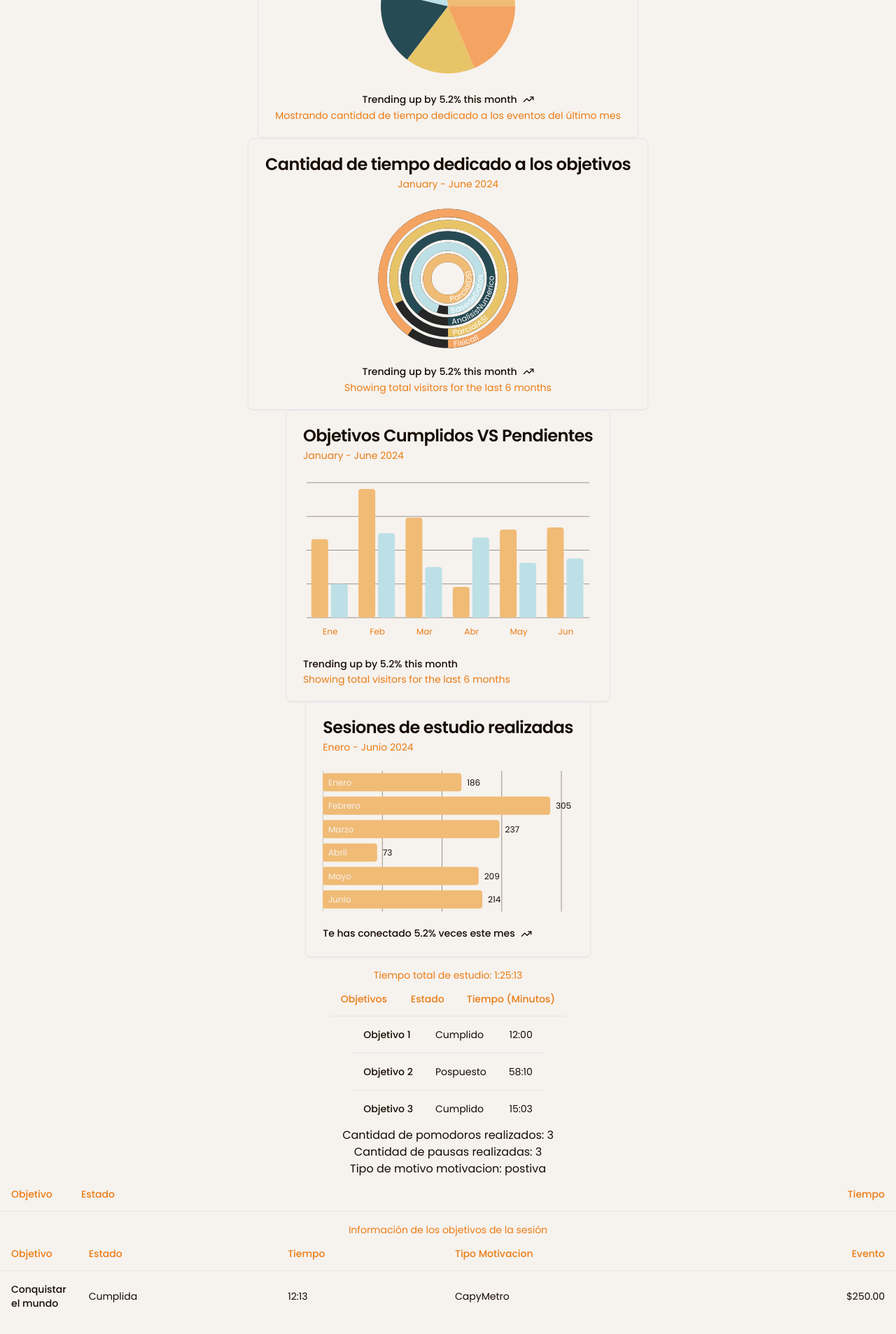
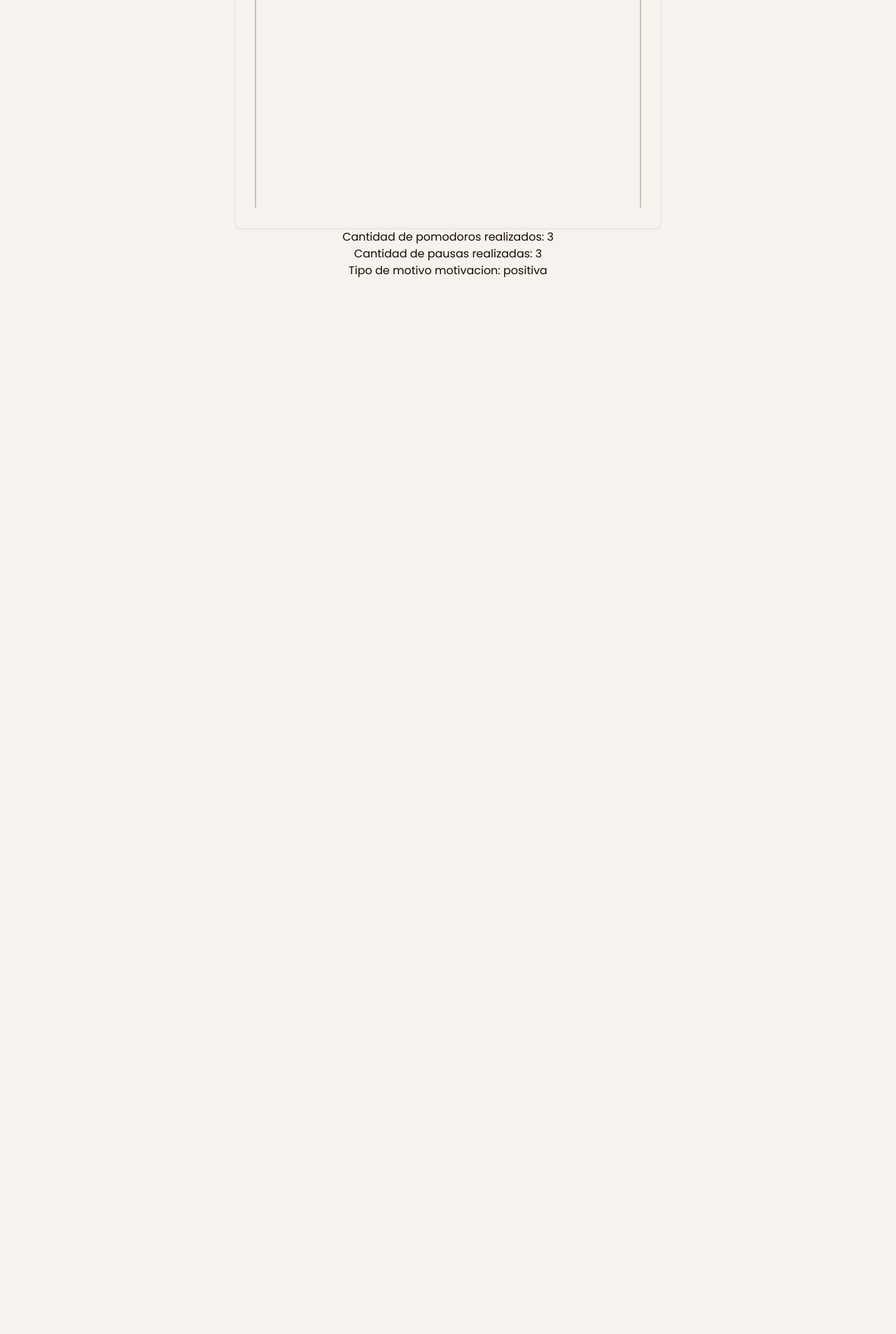
Before and after one commit to alanmoyano/capyfocus, a React (Vite) app: page /capyEstadisticas in a window 1280 px wide. Shown: the part 300-2207 px from the top of the page at 70% size. After the commit the page ends 800 px from the top, so only its background shows below. Built offline with nearby package versions, Linux system fonts and the light colour scheme.

Commit message:
CapyEstadisticas en proceso

```diff
--- a/src/components/CapyEstadisticas.tsx
+++ b/src/components/CapyEstadisticas.tsx
@@ -144,12 +144,10 @@ const chartConfig3 = {
 } satisfies ChartConfig
 
 export default function CapyEstadisticas() {
-  const totalVisitors = React.useMemo(() => {
-    return chartData1.reduce((acc, curr) => acc + curr.desktop + curr.mobile, 0)
-  }, [])
+  const [selectedPeriod, setSelectedPeriod] = React.useState('sesion')
 
   const handleSelect = (value: string) => {
-    console.log(value)
+    setSelectedPeriod(value)
   }
 
   const { objetivos, tiempo } = useObjetivos()
@@ -159,14 +157,14 @@ export default function CapyEstadisticas() {
       <p className='text-2xl font-bold'>CapyEstadisticas</p>
       {/* Seleccion de tiempo */}
       <div className='flex'>
-        <Select onValueChange={value => handleSelect(value)}>
-          <SelectTrigger className='ml-4 w-[280px]'>
-            <SelectValue placeholder='Selecciona un periodo' />
+        <Select onValueChange={value => handleSelect(value)} defaultValue='sesion'>
+          <SelectTrigger className='ml-4 w-[280px]' >
+            <SelectValue placeholder='Selecciona un periodo'  />
           </SelectTrigger>
           <SelectContent>
             <SelectGroup>
               <SelectLabel>Periodo de tiempo</SelectLabel>
-              <SelectItem key={0} value='sesion'>
+              <SelectItem key={0} value='sesion' >
                 <TooltipProvider>
                   <Tooltip>
                     <TooltipTrigger asChild>
@@ -247,11 +245,107 @@ export default function CapyEstadisticas() {
           </SelectContent>
         </Select>
       </div>
-      {/* Eventos el último mes esto se podría mostrar en mes o semana o bimestre */}
+
+      {selectedPeriod === 'sesion' && (
+        <>
+          {/* Tabla de objetivos de la sesión */}
+          <Table>
+            <TableCaption>Información de los objetivos de la sesión</TableCaption>
+            <TableHeader>
+              <TableRow>
+                <TableHead className='w-[100px]'>Objetivo</TableHead>
+                <TableHead>Estado</TableHead>
+                <TableHead className='text-right'>Tiempo</TableHead>
+              </TableRow>
+            </TableHeader>
+            <TableBody>
+              {objetivos.map((objetivo, index) => (
+                <TableRow key={index}>
+                  <TableCell className='font-medium'>{objetivo}</TableCell>
+                  <TableCell>{tiempo[objetivo] === 0 ? 'Pendiente' : 'Cumplido'}</TableCell>
+                  <TableCell className='text-right'>
+                    {(() => {
+                      const time = tiempo[objetivo] || 0;
+                      const hours = Math.floor(time / 3600);
+                      const minutes = Math.floor((time % 3600) / 60);
+                      const seconds = time % 60;
+
+                      if (hours > 0) {
+                        return `${hours}:${minutes.toString().padStart(2, '0')}:${seconds.toString().padStart(2, '0')}`;
+                      } else {
+                        return `${minutes}:${seconds.toString().padStart(2, '0')}`;
+                      }
+                    })()}
+                  </TableCell>
+                </TableRow>
+              ))}
+            </TableBody>
+          </Table>
+
+          {/* Gráfico de sesión (por ejemplo, un gráfico de barras) */}
+          <Card>
+            <CardHeader>
+              <CardTitle>Tiempo dedicado a objetivos en la sesión actual</CardTitle>
+            </CardHeader>
+            <CardContent>
+              <ChartContainer config={chartConfig}>
+                <BarChart
+                  accessibilityLayer
+                  data={objetivos.map(objetivo => ({
+                    objetivo,
+                    tiempo: tiempo[objetivo] || 0
+                  }))}
+                  layout='vertical'
+                >
+                  <CartesianGrid horizontal={false} />
+                  <YAxis
+                    dataKey='objetivo'
+                    type='category'
+                    tickLine={false}
+                    tickMargin={10}
+                    axisLine={false}
+                    tickFormatter={(value: string) => value.slice(0, 3)}
+                    hide
+                  />
+                  <XAxis dataKey='tiempo' type='number' hide />
+                  <ChartTooltip
+                    cursor={false}
+                    content={<ChartTooltipContent indicator='line' />}
+                  />
+                  <Bar
+                    dataKey='tiempo'
+                    layout='vertical'
+                    fill='var(--color-desktop)'
+                    radius={4}
+                  >
+                    <LabelList
+                      dataKey='objetivo'
+                      position='insideLeft'
+                      offset={8}
+                      className='fill-[--color-label]'
+                      fontSize={12}
+                    />
+                    <LabelList
+                      dataKey='tiempo'
+                      position='right'
+                      offset={8}
+                      className='fill-foreground'
+                      fontSize={12}
+                    />
+                  </Bar>
+                </BarChart>
+              </ChartContainer>
+            </CardContent>
+          </Card>
+        </>
+      )}
+
+      {selectedPeriod === 'Semana' && (
+        <>
+          {/* Gráfico semanal */}
           <Card className='flex flex-col'>
             <CardHeader className='items-center pb-0'>
-          <CardTitle>Eventos</CardTitle>
-          <CardDescription></CardDescription>
+              <CardTitle>Eventos de la semana</CardTitle>
             </CardHeader>
             <CardContent className='flex-1 pb-0'>
               <ChartContainer
@@ -276,65 +370,50 @@ export default function CapyEstadisticas() {
                 </PieChart>
               </ChartContainer>
             </CardContent>
-        <CardFooter className='flex-col gap-2 text-sm'>
-          <div className='flex items-center gap-2 font-medium leading-none'>
-            Trending up by 5.2% this month <TrendingUp className='h-4 w-4' />
-          </div>
-          <div className='leading-none text-muted-foreground'>
-            Mostrando cantidad de tiempo dedicado a los eventos del último mes
-          </div>
-        </CardFooter>
           </Card>
 
-      {/* Top 5 de objetivos frecuentes se mostraria como sesión diaria */}
-      <hr />
-      <Card className='flex flex-col'>
-        <CardHeader className='items-center pb-0'>
-          <CardTitle>Cantidad de tiempo dedicado a los objetivos</CardTitle>
-          <CardDescription>January - June 2024</CardDescription>
-        </CardHeader>
-        <CardContent className='flex-1 pb-0'>
-          <ChartContainer
-            config={chartConfig3}
-            className='mx-auto aspect-square max-h-[250px]'
-          >
-            <RadialBarChart
-              data={chartData}
-              startAngle={-90}
-              endAngle={380}
-              innerRadius={30}
-              outerRadius={110}
-            >
-              <ChartTooltip
-                cursor={false}
-                content={<ChartTooltipContent hideLabel nameKey='browser' />}
-              />
-              <RadialBar dataKey='visitors' background>
-                <LabelList
-                  position='insideStart'
-                  dataKey='browser'
-                  className='fill-white capitalize mix-blend-luminosity'
-                  fontSize={11}
-                />
-              </RadialBar>
-            </RadialBarChart>
-          </ChartContainer>
-        </CardContent>
-        <CardFooter className='flex-col gap-2 text-sm'>
-          <div className='flex items-center gap-2 font-medium leading-none'>
-            Trending up by 5.2% this month <TrendingUp className='h-4 w-4' />
-          </div>
-          <div className='leading-none text-muted-foreground'>
-            Showing total visitors for the last 6 months
-          </div>
-        </CardFooter>
-      </Card>
+          {/* Tabla semanal */}
+          <Table className='flex w-full flex-col items-center justify-center'>
+            <TableCaption>Resumen semanal</TableCaption>
+            <TableHeader>
+              <TableRow>
+                <TableHead className='w-[100px]'>Objetivos</TableHead>
+                <TableHead>Estado</TableHead>
 
-      {/* Objetivos Cumplidos VS Pendientes cada 6 meses */}
+                <TableHead className='text-right'>Tiempo (Minutos)</TableHead>
+              </TableRow>
+            </TableHeader>
+            <TableBody>
+              <TableRow>
+                <TableCell className='font-medium'>Objetivo 1</TableCell>
+                <TableCell>Cumplido</TableCell>
+
+                <TableCell className='text-right'>12:00</TableCell>
+              </TableRow>
+              <TableRow>
+                <TableCell className='font-medium'>Objetivo 2</TableCell>
+                <TableCell>Pospuesto</TableCell>
+
+                <TableCell className='text-right'>58:10</TableCell>
+              </TableRow>
+              <TableRow>
+                <TableCell className='font-medium'>Objetivo 3</TableCell>
+                <TableCell>Cumplido</TableCell>
+
+                <TableCell className='text-right'>15:03</TableCell>
+              </TableRow>
+            </TableBody>
+          </Table>
+        </>
+      )}
+
+      {selectedPeriod === 'Mensual' && (
+        <>
+          {/* Gráfico mensual */}
           <Card>
             <CardHeader>
               <CardTitle>Objetivos Cumplidos VS Pendientes</CardTitle>
-          <CardDescription>January - June 2024</CardDescription>
+              <CardDescription>Último mes</CardDescription>
             </CardHeader>
             <CardContent>
               <ChartContainer config={chartConfig4}>
@@ -365,148 +444,15 @@ export default function CapyEstadisticas() {
               </div>
             </CardFooter>
           </Card>
-      {/* De tres a 6 meses */}
-      <Card>
-        <CardHeader>
-          <CardTitle>Sesiones de estudio realizadas</CardTitle>
-          <CardDescription>Enero - Junio 2024</CardDescription>
-        </CardHeader>
-        <CardContent>
-          <ChartContainer config={chartConfig}>
-            <BarChart
-              accessibilityLayer
-              data={chartData1}
-              layout='vertical'
-              margin={{
-                right: 16
-              }}
-            >
-              <CartesianGrid horizontal={false} />
-              <YAxis
-                dataKey='month'
-                type='category'
-                tickLine={false}
-                tickMargin={10}
-                axisLine={false}
-                tickFormatter={(value: string) => value.slice(0, 3)}
-                hide
-              />
-              <XAxis dataKey='desktop' type='number' hide />
-              <ChartTooltip
-                cursor={false}
-                content={<ChartTooltipContent indicator='line' />}
-              />
-              <Bar
-                dataKey='desktop'
-                layout='vertical'
-                fill='var(--color-desktop)'
-                radius={4}
-              >
-                <LabelList
-                  dataKey='month'
-                  position='insideLeft'
-                  offset={8}
-                  className='fill-[--color-label]'
-                  fontSize={12}
-                />
-                <LabelList
-                  dataKey='desktop'
-                  position='right'
-                  offset={8}
-                  className='fill-foreground'
-                  fontSize={12}
-                />
-              </Bar>
-            </BarChart>
-          </ChartContainer>
-        </CardContent>
-        <CardFooter className='flex-col items-start gap-2 text-sm'>
-          <div className='flex gap-2 font-medium leading-none'>
-            Te has conectado 5.2% veces este mes{' '}
-            <TrendingUp className='h-4 w-4' />
-          </div>
-        </CardFooter>
-      </Card>
-      {/* Esta tabla va a estar es sesión y semanal */}
-      <Table className='flex w-full flex-col items-center justify-center'>
-        <TableCaption>Tiempo total de estudio: 1:25:13</TableCaption>
-        <TableHeader>
-          <TableRow>
-            <TableHead className='w-[100px]'>Objetivos</TableHead>
-            <TableHead>Estado</TableHead>
+        </>
+      )}
 
-            <TableHead className='text-right'>Tiempo (Minutos)</TableHead>
-          </TableRow>
-        </TableHeader>
-        <TableBody>
-          <TableRow>
-            <TableCell className='font-medium'>Objetivo 1</TableCell>
-            <TableCell>Cumplido</TableCell>
+      {/* Agregar más condiciones para otros períodos (Bimestral, 6 Meses, Evento) */}
 
-            <TableCell className='text-right'>12:00</TableCell>
-          </TableRow>
-          <TableRow>
-            <TableCell className='font-medium'>Objetivo 2</TableCell>
-            <TableCell>Pospuesto</TableCell>
-
-            <TableCell className='text-right'>58:10</TableCell>
-          </TableRow>
-          <TableRow>
-            <TableCell className='font-medium'>Objetivo 3</TableCell>
-            <TableCell>Cumplido</TableCell>
-
-            <TableCell className='text-right'>15:03</TableCell>
-          </TableRow>
-        </TableBody>
-      </Table>
-
+      {/* Información general que se muestra siempre */}
       <p>Cantidad de pomodoros realizados: 3</p>
       <p>Cantidad de pausas realizadas: 3</p>
-      <p>Tipo de motivo motivacion: postiva</p>
-      <hr />
-
-      <Table>
-        <TableCaption>Información de los objetivos de la sesión</TableCaption>
-        <TableHeader>
-          <TableRow>
-            <TableHead className='w-[100px]'>Objetivo</TableHead>
-            <TableHead>Estado</TableHead>
-            <TableHead className='text-right'>Tiempo</TableHead>
-          </TableRow>
-        </TableHeader>
-        <TableBody>
-          {objetivos.map((objetivo, index) => (
-            <TableRow key={index}>
-              <TableCell className='font-medium'>{objetivo}</TableCell>
-              <TableCell>{tiempo[objetivo] === 0 ? 'Pendiente' : 'Cumplido'}</TableCell>
-              <TableCell className='text-right'>{tiempo[objetivo] || 0}</TableCell>
-            </TableRow>
-          ))}
-        </TableBody>
-      </Table>
-
-      <Table>
-        <TableCaption>Información de los objetivos de sesiones anteriores</TableCaption>
-        <TableHeader>
-          <TableRow>
-            <TableHead className='w-[100px]'>Objetivo</TableHead>
-            <TableHead>Estado</TableHead>
-            <TableHead>Tiempo</TableHead>
-            <TableHead>Tipo Motivacion</TableHead>
-            <TableHead className='text-right'>Evento</TableHead>
-          </TableRow>
-        </TableHeader>
-        <TableBody>
-          <TableRow>
-            <TableCell className='font-medium'>Conquistar el mundo</TableCell>
-            <TableCell>Cumplida</TableCell>
-            <TableCell>12:13</TableCell>
-            <TableCell>CapyMetro</TableCell>
-            <TableCell className='text-right'>$250.00</TableCell>
-          </TableRow>
-        </TableBody>
-      </Table>
-
+      <p>Tipo de motivo motivacion: positiva</p>
     </>
   )
 }
```
Lines whose indentation alone changed are shown as unchanged.
